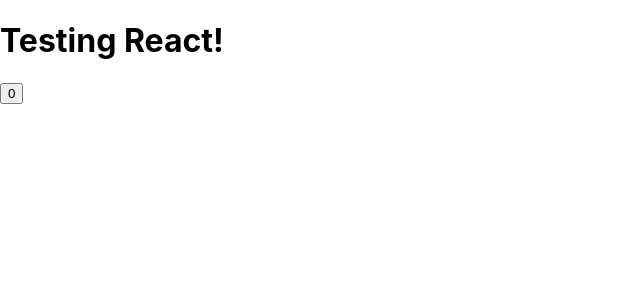
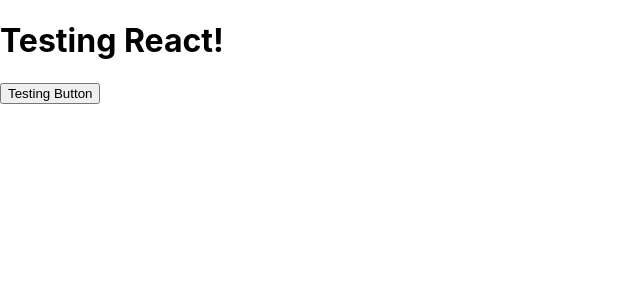
Before and after one commit to Beatyofcoding/AnotherFirstProjectOfReact, a React (Create React App) app in the folder areactproject/: page / in a window 1280 px wide. Shown: the top 300 px of the page, without its empty margins (0-640 px from the left). Built offline with nearby package versions, Linux system fonts and the light colour scheme.

Commit message:
AddingOnClickANdRunningFuncByIt

```diff
--- a/areactproject/src/App.js
+++ b/areactproject/src/App.js
@@ -5,12 +5,11 @@
     console.log("TestingReact");
   };
 
-  const counter = 0;
 
   return(
     <div>
       <h1>Testing React!</h1>
-      <button>0</button>
+      <button onClick={testReact} >Testing Button</button>
     </div>
   );
 }
```
